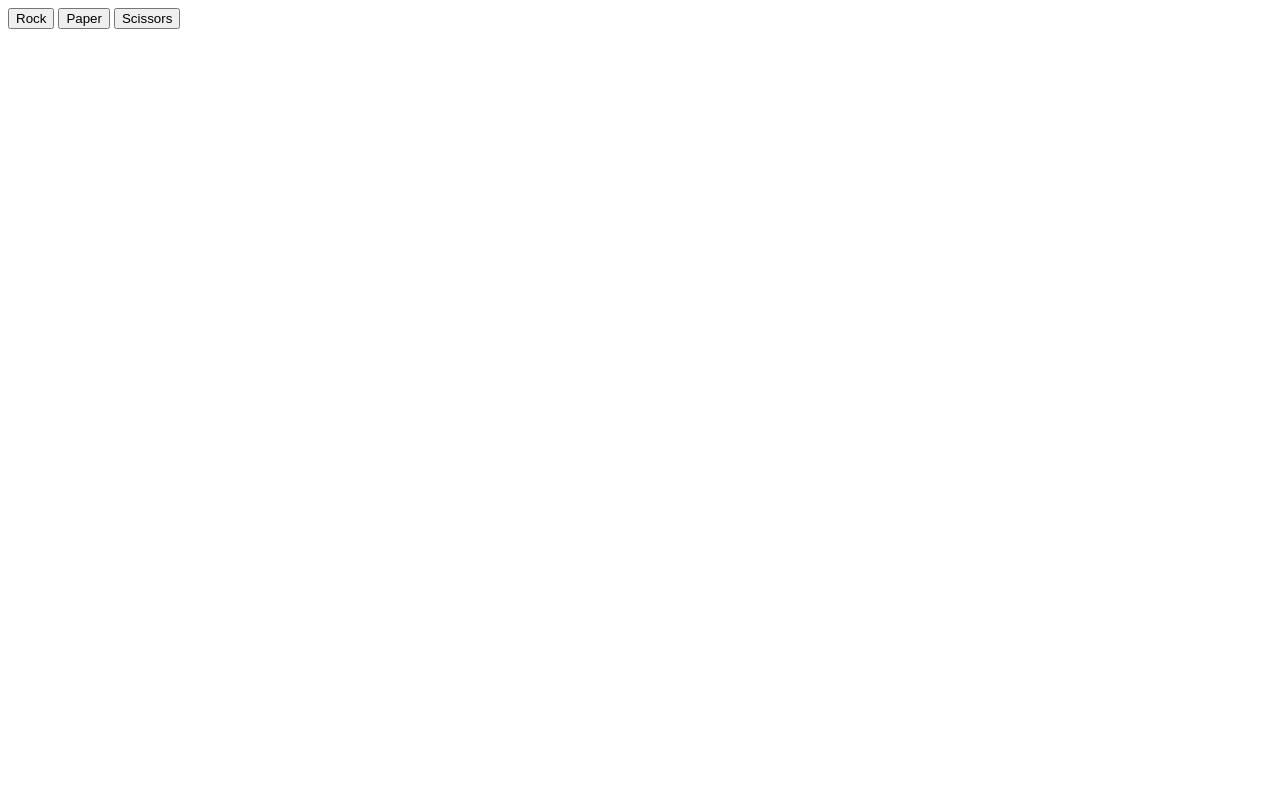
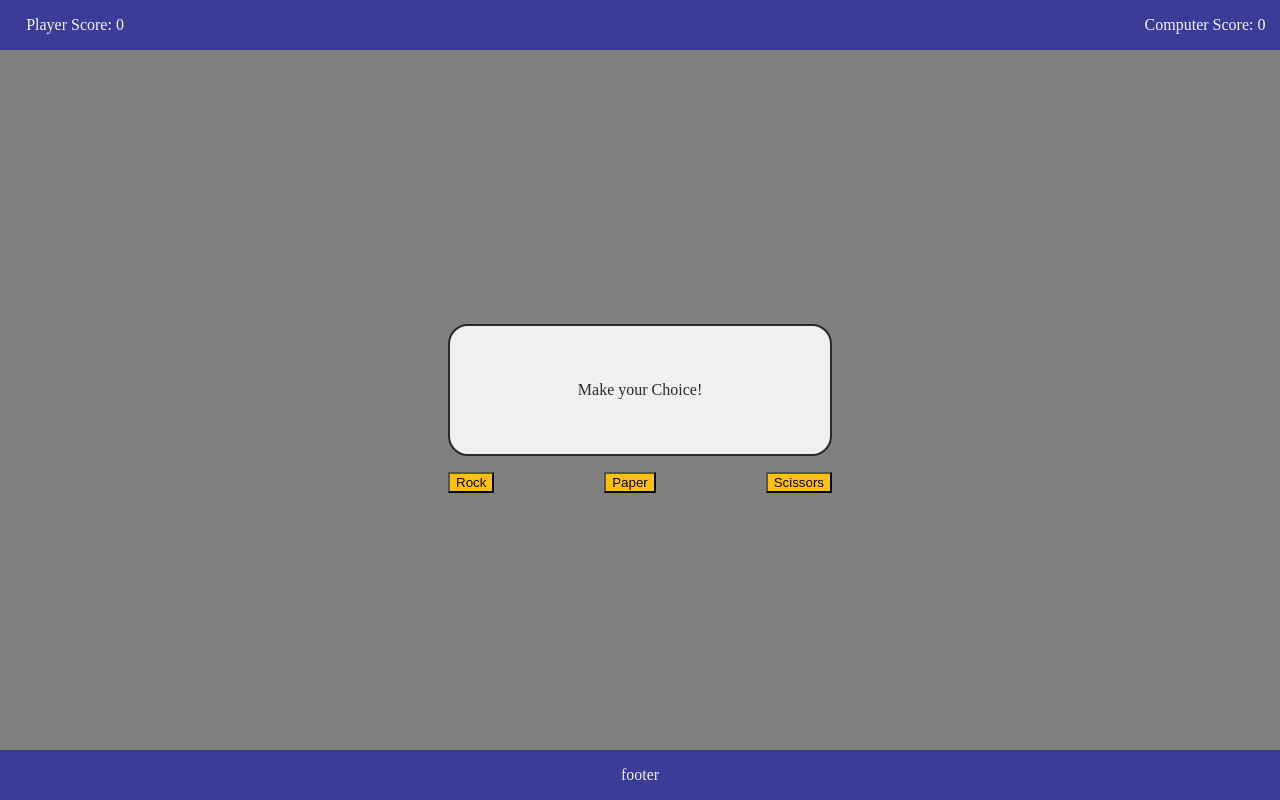
Before and after one commit to MohammedHAfifi/RockPaperScissors, a plain HTML site: page index.html in a window 1280 px wide. Drawn offline with Linux system fonts and the light colour scheme.

Commit message:
finish the initial styling

```diff
--- a/index.html
+++ b/index.html
@@ -10,15 +10,20 @@
 </head>
 
 <body>
-    <div id="buttons">
-        <button id="rock" class="btn">Rock</button>
-        <button id="paper" class="btn">Paper</button>
-        <button id="scissors" class="btn">Scissors</button>
+    <div id="header">
+        <p id="playerScore" class="score">Player Score: 0</p>
+        <p id="computerScore" class="score">Computer Score: 0</p>
     </div>
-
-    <div id="result">
-        <p id="roundResult"></p>
-        <p id="score"></p>
+    <div id="main">
+        <p id="roundResult">Make your Choice!</p>
+        <div id="buttons">
+            <button id="rock" class="btn">Rock</button>
+            <button id="paper" class="btn">Paper</button>
+            <button id="scissors" class="btn">Scissors</button>
+        </div>
+    </div>
+    <div id="footer">
+        <p>footer</p>
     </div>
 </body>
 
--- a/script.js
+++ b/script.js
@@ -3,7 +3,8 @@ let playerScore = 0;
 let computerScore = 0;
 let buttons = document.querySelectorAll('.btn');
 let result = document.querySelector('#roundResult');
-let score = document.querySelector('#score');
+let pScore = document.querySelector('#playerScore');
+let cScore = document.querySelector('#computerScore');
 
 function getComputerChoice() {
     let random = Math.floor(Math.random() * 3);
@@ -18,15 +19,15 @@ function getComputerChoice() {
 
 function playRound(playerSelection, computerSelection) {
     if (playerSelection == computerSelection) {
-        result.textContent = "This game is a draw";
+        result.textContent = "This round is a draw";
     } else if ((playerSelection == "rock" && computerSelection == "scissors")
         || (playerSelection == "paper" && computerSelection == "rock")
         || (playerSelection == "scissors" && computerSelection == "paper")) {
         playerScore++
-        result.textContent = `You won! ${playerSelection} beats ${computerSelection}`;
+        result.textContent = `You won the round! ${playerSelection} beats ${computerSelection}`;
     } else {
         computerScore++
-        result.textContent = `You lose! ${playerSelection} loses to ${computerSelection}`;
+        result.textContent = `You lose   the round! ${playerSelection} loses to ${computerSelection}`;
     };
 };
 
@@ -48,6 +49,7 @@ buttons.forEach((button) => {
     button.addEventListener('click', () => {
         playerSelection = button.id;
         playGame(playRound);
-        score.textContent = `Player Score: ${playerScore} Computer Score: ${computerScore}`;
+        pScore.textContent = `Player Score: ${playerScore}`;
+        cScore.textContent = ` Computer Score: ${computerScore}`;
     })
 });
--- a/style.css
+++ b/style.css
@@ -0,0 +1,56 @@
+body {
+    background-color: gray;
+    color: #292929;
+    min-height: 100vh;
+    display: flex;
+    flex: auto;
+    flex-direction: column;
+    align-items: center;
+    justify-content: space-between;
+    margin: 0;
+}
+
+#header {
+    display: flex;
+    justify-content: space-between;
+    text-align: center;
+    background-color: #3B3B98;
+    color: whitesmoke;
+    width: 100vw;
+}
+
+.score {
+    min-width: 150px;
+}
+
+#main {
+    min-width: 30vw;
+}
+
+#roundResult {
+    border: 2px;
+    border-style: solid;
+    border-radius: 20px;
+    min-height: 10vw;
+    display: flex;
+    align-items: center;
+    justify-content: center;
+    background-color: #F0F0F0;
+
+}
+
+#buttons {
+    display: flex;
+    justify-content: space-between;
+}
+
+.btn {
+    background-color: #FFC107;
+}
+
+#footer {
+    background-color: #3B3B98;
+    color: #F0F0F0;
+    width: 100vw;
+    text-align: center;
+}
```
